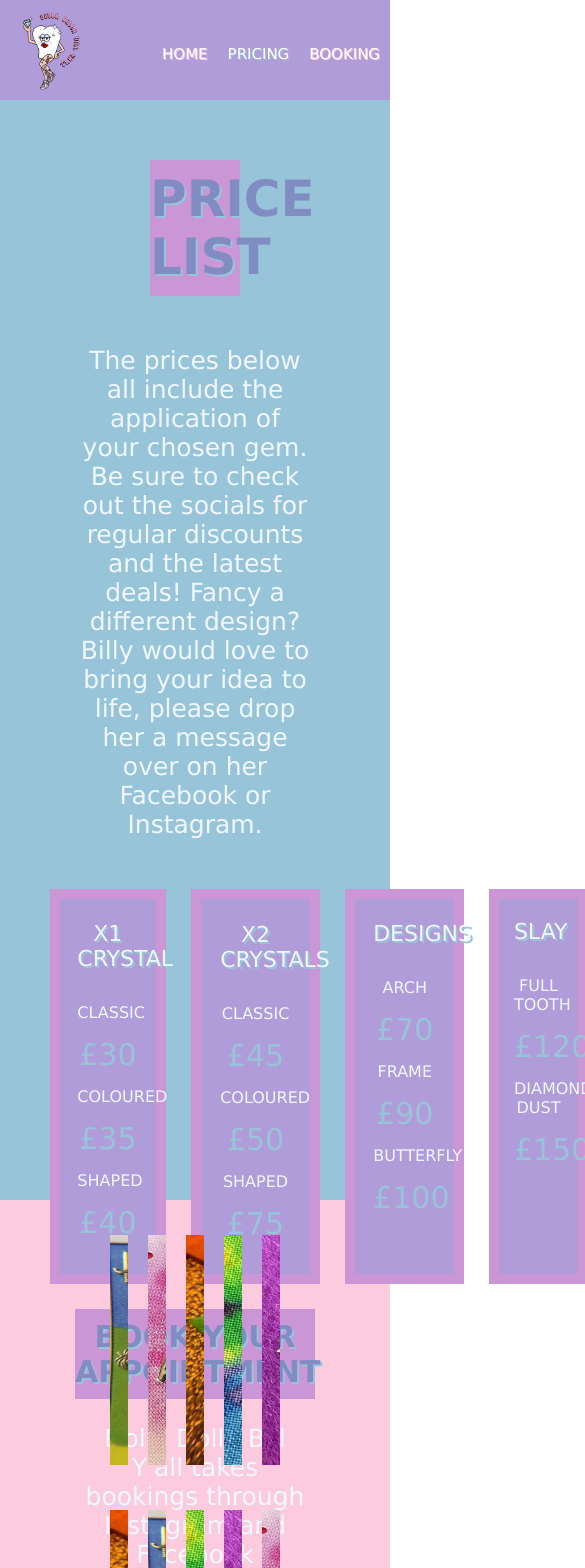
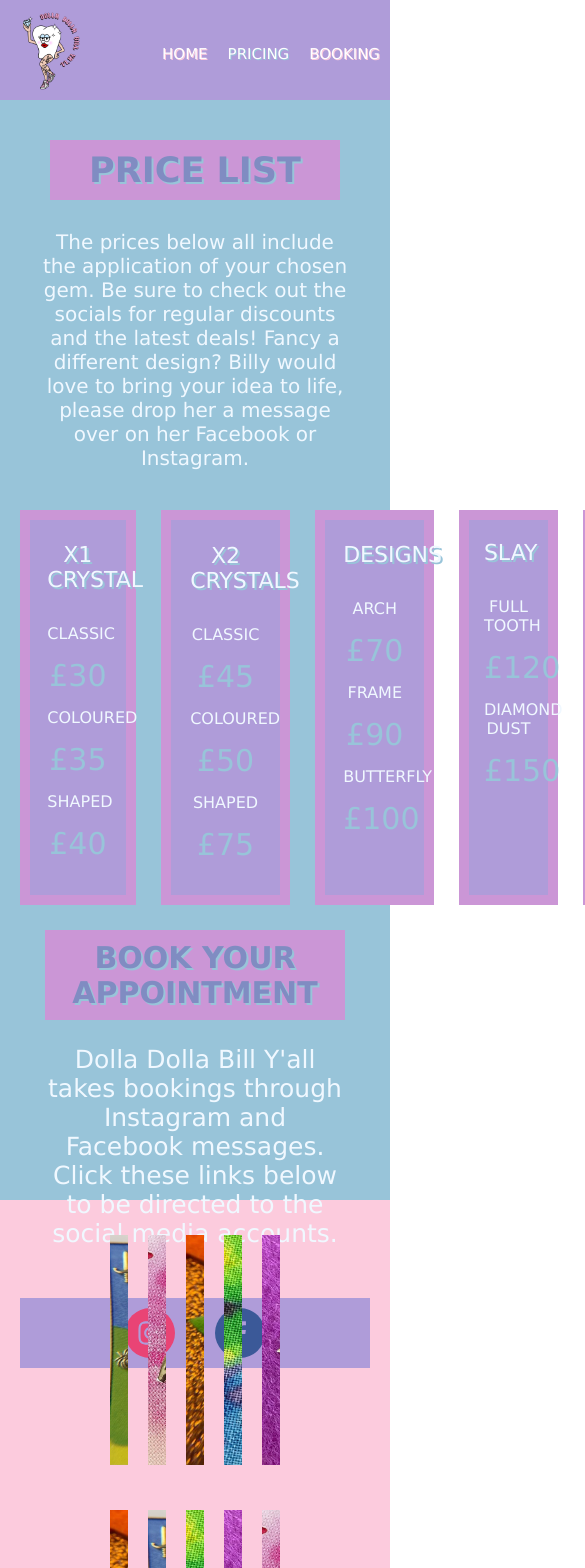
Before and after one commit to tyrkgithub/dolla, a React (Create React App) app: page /pricing in a window 390 px wide. Shown: the top 1568 px of the page, 585 px wide, since content can reach past the window. Built offline with nearby package versions, Linux system fonts and the light colour scheme.

Commit message:
media queries started

```diff
--- a/src/components/navbar/socialBar.css
+++ b/src/components/navbar/socialBar.css
@@ -37,3 +37,9 @@ height: 70px;
       font-size: 20px;
      }
     }
+
+    @media only screen and (max-width: 430px){
+      .socials-h3{
+       display: none;
+      }
+     }
--- a/src/components/navbar/socialBar.js
+++ b/src/components/navbar/socialBar.js
@@ -13,6 +13,10 @@ function SocialBar() {
             className="socials-h3"
           >
             Instagram{" "}
+            </Link>
+            <Link to="https://www.instagram.com/dolladollabill_yalll"
+          className="socials-icon">
+
             <SocialIcon url="https://www.instagram.com/dolladollabill_yalll/"></SocialIcon>
           </Link>
         </li>
@@ -23,6 +27,12 @@ function SocialBar() {
             className="socials-h3"
           >
             Facebook{" "}
+            </Link>
+
+<Link
+            to="https://www.facebook.com/profile.php?id=100083532782159"
+            className="socials-icon"
+          >
             <SocialIcon url="https://www.facebook.com/profile.php?id=100083532782159"></SocialIcon>
           </Link>
         </li>
--- a/src/components/priceTable/priceTable.css
+++ b/src/components/priceTable/priceTable.css
@@ -1,9 +1,6 @@
-
-
 .container{
     background-color: var(--clr5);
     height: 1100px;
-
 }
 
 .price-container{
@@ -14,31 +11,23 @@
 .price-description{
     color: aliceblue;
     text-align: center;
-    margin: auto;
     padding-bottom: 50px;
-    width: 80%;
-    font-size: 25px
-
-;
+    font-size: 25px;
 }
-
-
 
 .container-h2 {
 	color: var(--clr4);
-
-	font-size: 50px;
+	font-size: 40px;
 	padding: 50px 0;
 	text-align: center;
     padding-top: 10px;
     padding-bottom: 10px;
     text-shadow: 2px 2px var(--clr5);
     background-color: var(--clr2);
-    margin: 50px 100px 50px 100px;
+    margin: 50px ;
 }
 
 .price-row {
-
 	margin: auto;
 	display: grid;
 	grid-template-columns: 1fr 1fr 1fr 1fr 1fr;
@@ -49,17 +38,13 @@
 .price-col {
 	background: var(--clr3);
 	padding: 10% 15%;
-
 	color: aliceblue;
 	text-align: center;
     border: 10px solid var(--clr2);
-
-
 }
 
 .price-col-p {
 	font-size: 22px;
-
     padding-top: 10px;
     padding-bottom: 10px;
     margin-top: 0;
@@ -75,19 +60,12 @@
     text-align: center;
 }
 
-
-
 .price-col-ul {
-
 	margin: 20px 0;
 	color: var(--clr5);
    list-style: none;
    position: static;
    padding: 0;
-
-
-
-
 }
 .price{
     font-size: 30px;
@@ -116,6 +94,13 @@
 
     font-size: 25px;
 }
+
+
+
+
+
+
+
 
 @media only screen and (max-width: 980px){
     .priceBooking-h3{
@@ -146,4 +131,26 @@
 
             }
 
+            .container-h2 {
+                font-size: 35px;
+                padding: 25px ;
+                text-align: center;
+                padding-top: 10px;
+                padding-bottom: 10px;
+                margin: 30px 30px 10px 30px;
             }
+
+            .price-description{
+                text-align: center;
+                margin: auto;
+
+                padding: 20px 20px 40px 20px;
+                font-size: 20px;
+            }
+
+            .price-container{
+                padding: 10px 20px;
+                margin-bottom: 50px;
+            }
+
+            }
```
